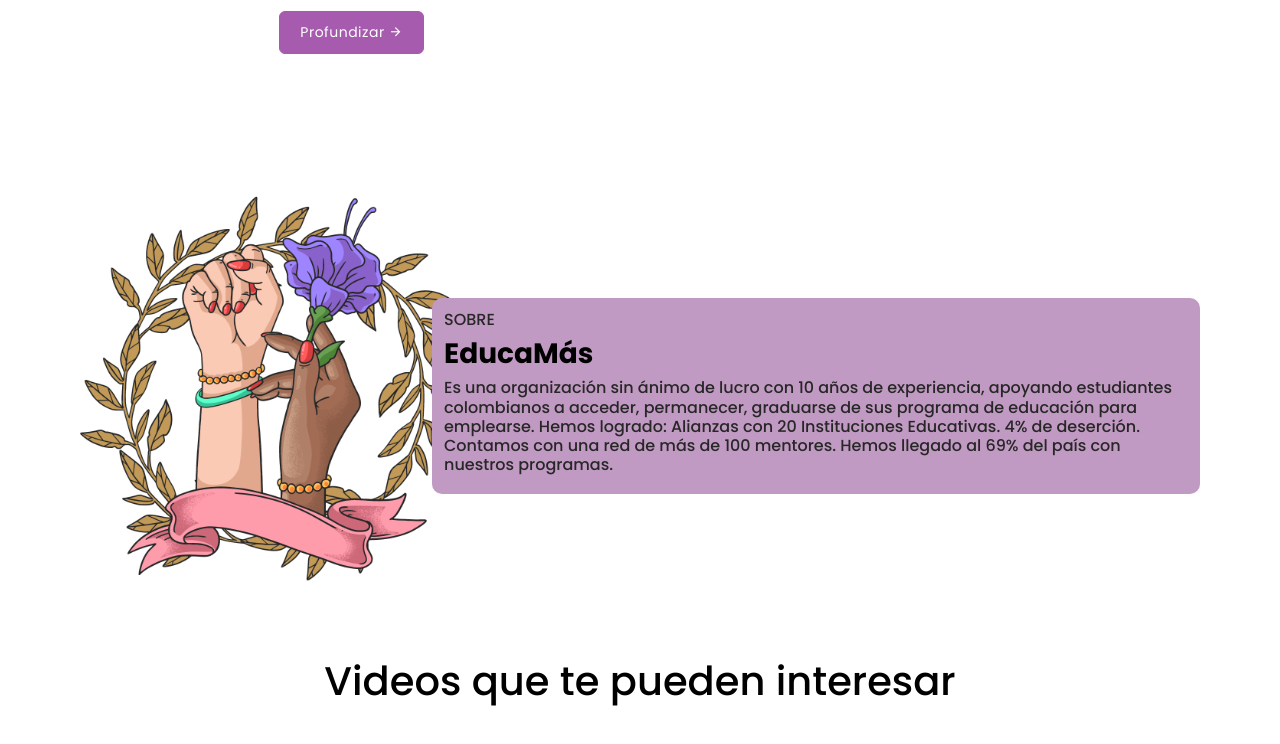
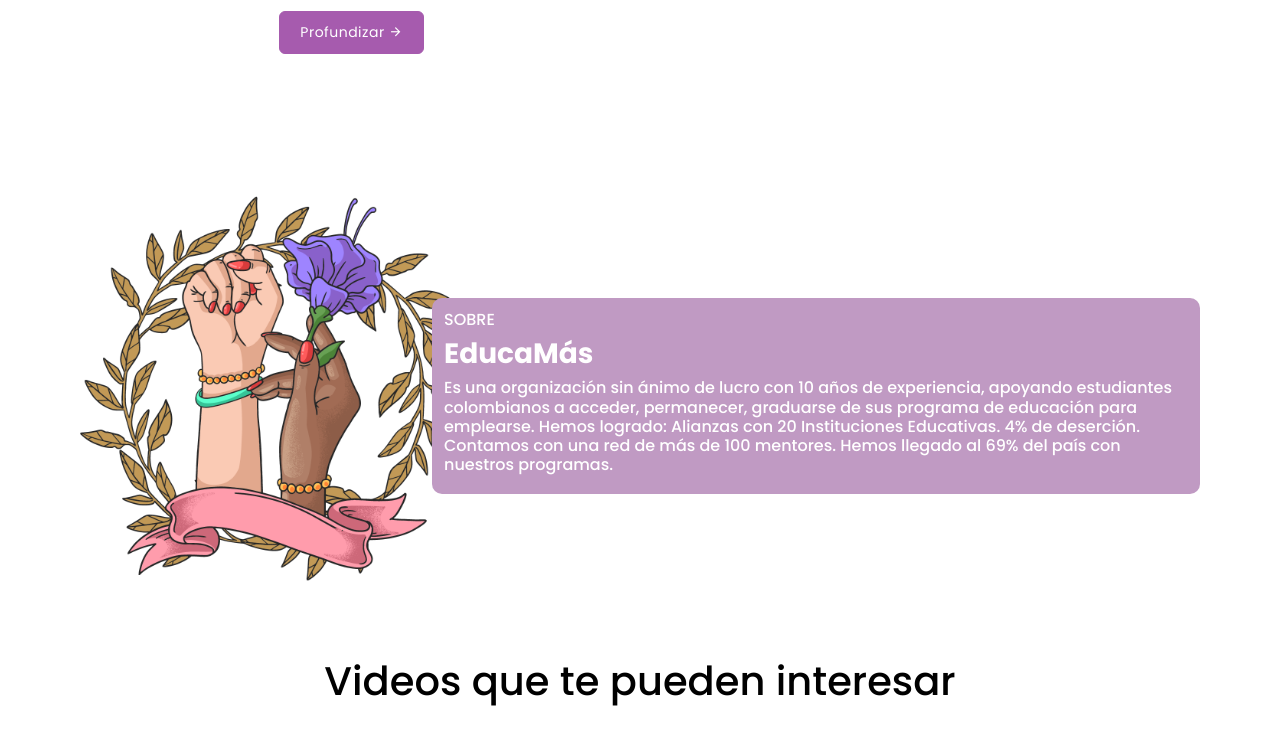
Before and after one commit to programateacademy/genero, a React (Create React App) app: page / in a window 1280 px wide. Shown: the part 2640-3384 px from the top of the page. Built offline with nearby package versions, Linux system fonts and the light colour scheme.

Commit message:
color about

```diff
--- a/src/App.css
+++ b/src/App.css
@@ -422,7 +422,7 @@ nav {
   margin-inline: 80px;
 }
 #about h6{
-  color: #282727;
+  color: white;
 }
 
 .image-with-overlay-image {
@@ -432,7 +432,7 @@ nav {
 
 .image-with-overlay-overlay {
   background-color: #C09AC3;
-  color: black;
+  color: white;
   padding: 12px;
   margin-left: -40px;
   border-radius: 10px;
```
